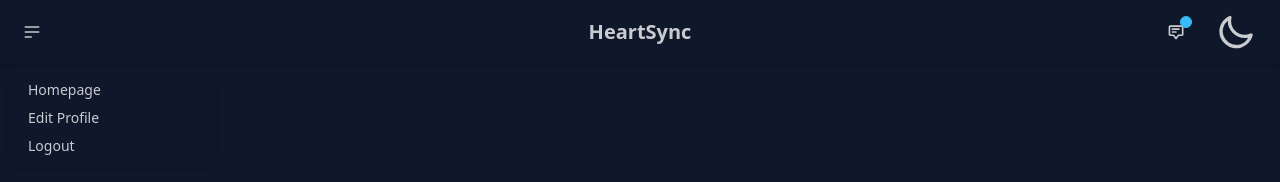
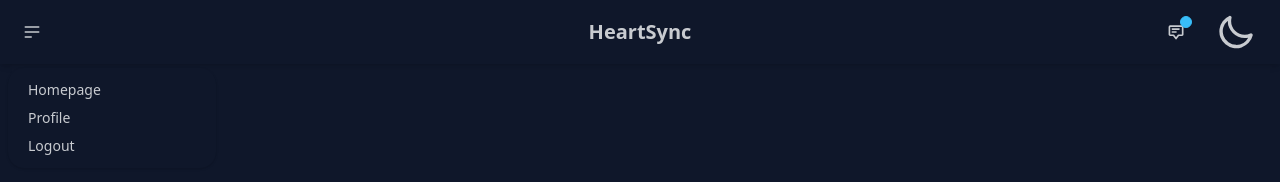
Before and after one commit to HeartSync-Konohagakure/HeartSync, a React (Vite) app in the folder client/: page / in a window 1280 px wide. Both pictures are taken after a click on the button 32 px from the left and 32 px from the top of the page. Shown: the top 182 px of the page. Built offline with nearby package versions, Linux system fonts and the light colour scheme.

Commit message:
feat: Logout

```diff
--- a/client/src/components/Navbar.jsx
+++ b/client/src/components/Navbar.jsx
@@ -1,11 +1,13 @@
 import React from 'react'
 import { useState, useEffect } from 'react'
+import { Link, useNavigate } from 'react-router-dom'
 
 const Navbar = () => {
 
   const savedTheme = localStorage.getItem('theme')
   const initialTheme = savedTheme || 'night'
   const [theme, setTheme] = useState(initialTheme)
+  const navigate = useNavigate();
 
   const toggleTheme = () => {
     const newTheme = theme === 'valentine' ? 'night' : 'valentine'
@@ -17,6 +19,11 @@ const Navbar = () => {
     document.documentElement.setAttribute('data-theme', theme)
   }, [theme])
 
+  const logout = () => {
+    localStorage.clear();
+    navigate("/login");
+  };
+
   return (
     <>
       <div className="navbar bg-base-100 shadow-md">
@@ -26,9 +33,9 @@ const Navbar = () => {
               <svg xmlns="http://www.w3.org/2000/svg" className="h-5 w-5" fill="none" viewBox="0 0 24 24" stroke="currentColor"><path strokeLinecap="round" strokeLinejoin="round" strokeWidth="2" d="M4 6h16M4 12h16M4 18h7" /></svg>
             </div>
             <ul tabIndex={0} className="menu menu-sm dropdown-content mt-3 z-[1] p-2 shadow bg-base-100 rounded-box w-52">
-              <li><a>Homepage</a></li>
-              <li><a>Edit Profile</a></li>
-              <li><a>Logout</a></li>
+              <li><a><Link to="/">Homepage</Link></a></li>
+              <li><a><Link to="/profile">Profile</Link></a></li>
+              <li onClick={logout}><a>Logout</a></li>
             </ul>
           </div>
         </div>
```
